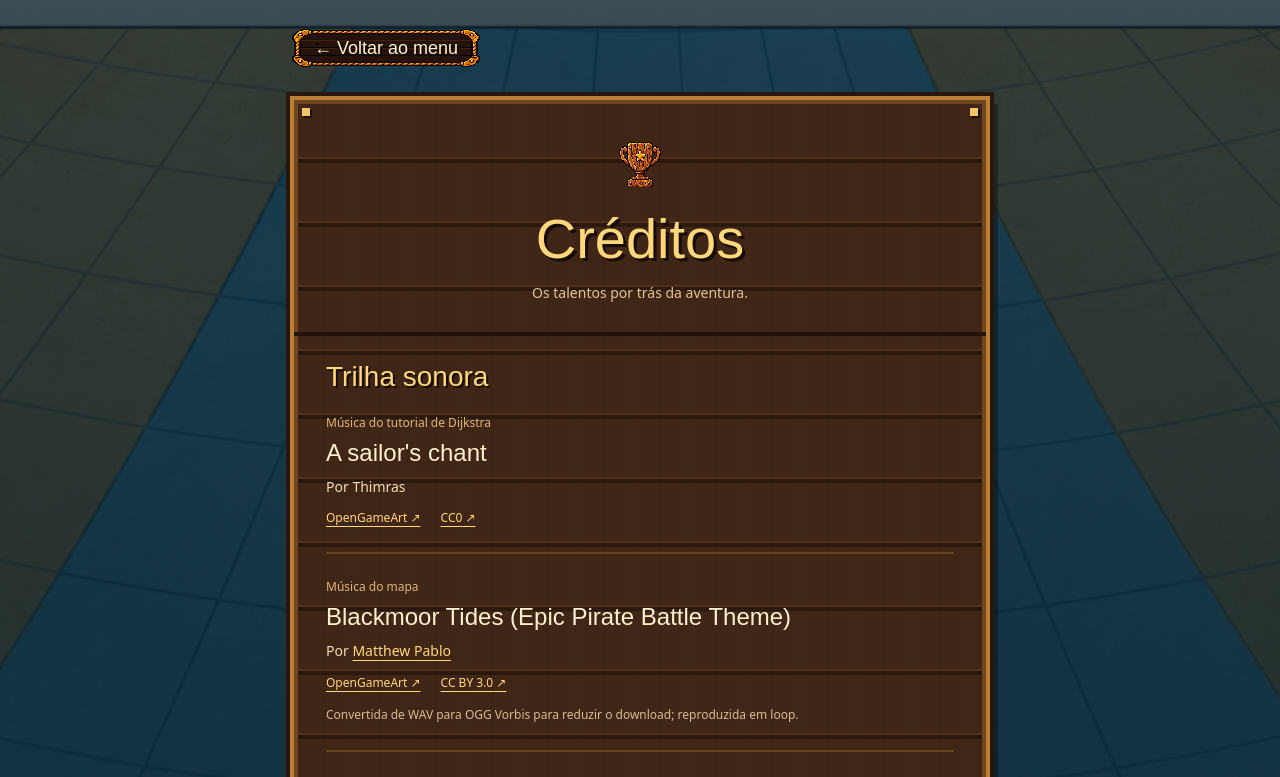
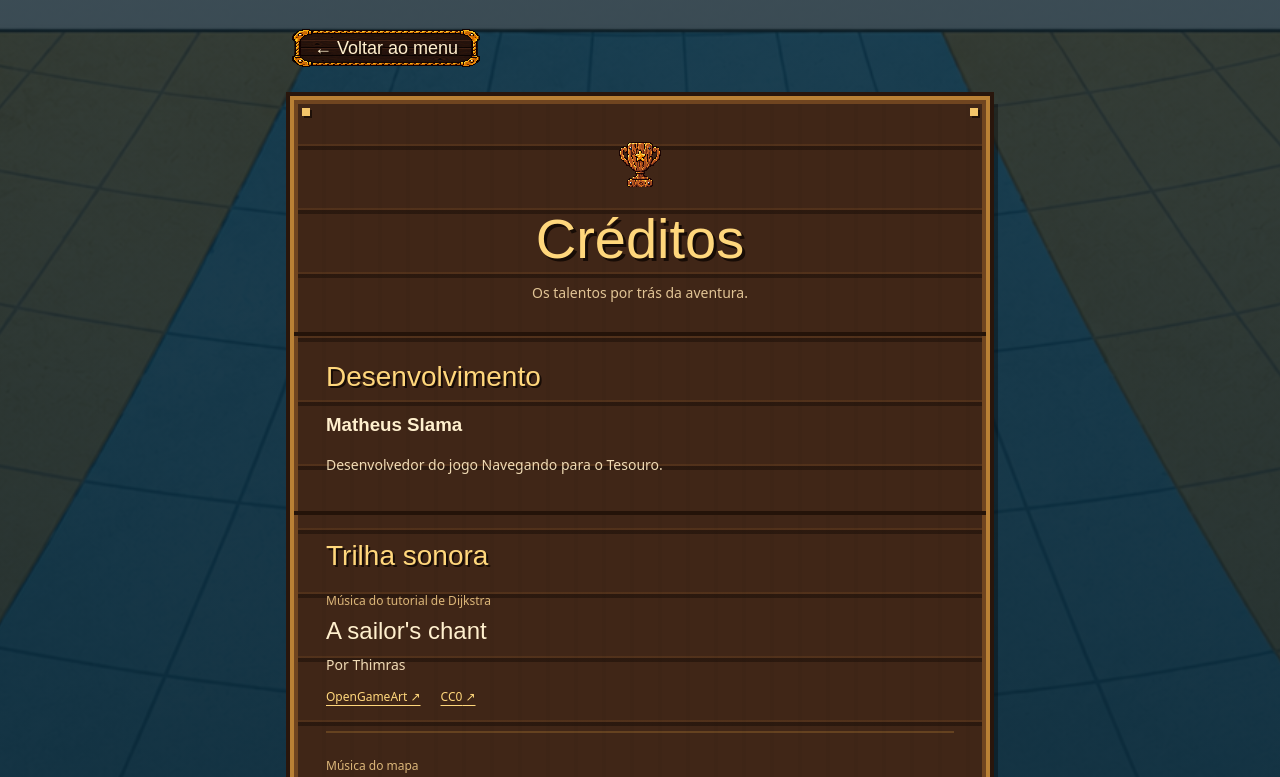
Before and after one commit to Matheus-Slama/navegando-para-o-tesouro, a Next.js app: page /creditos in a window 1280 px wide. Shown: the top 777 px of the page. Built offline with nearby package versions, Linux system fonts and the light colour scheme; a web font is replaced by a local one.

Commit message:
Adiciona Matheus Slama aos creditos de desenvolvimento

```diff
--- a/app/creditos/page.jsx
+++ b/app/creditos/page.jsx
@@ -55,6 +55,11 @@ export default function CreditsPage() {
             <h1>Créditos</h1>
             <p>Os talentos por trás da aventura.</p>
           </header>
+          <section className={styles.section} aria-labelledby="developer-title">
+            <h2 id="developer-title">Desenvolvimento</h2>
+            <h3>Matheus Slama</h3>
+            <p className={styles.author}>Desenvolvedor do jogo Navegando para o Tesouro.</p>
+          </section>
           <section className={styles.section} aria-labelledby="music-title">
             <h2 id="music-title">Trilha sonora</h2>
             <ul className={styles.tracks}>
```
